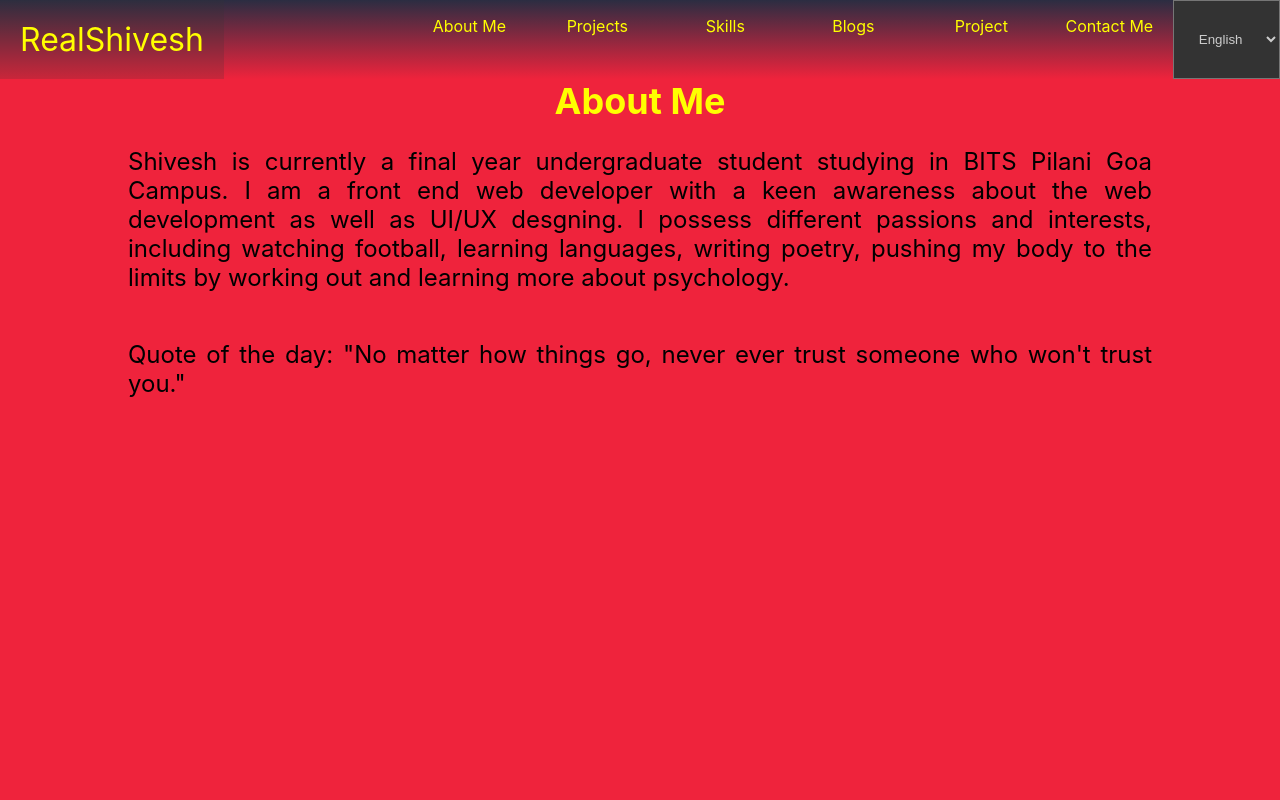
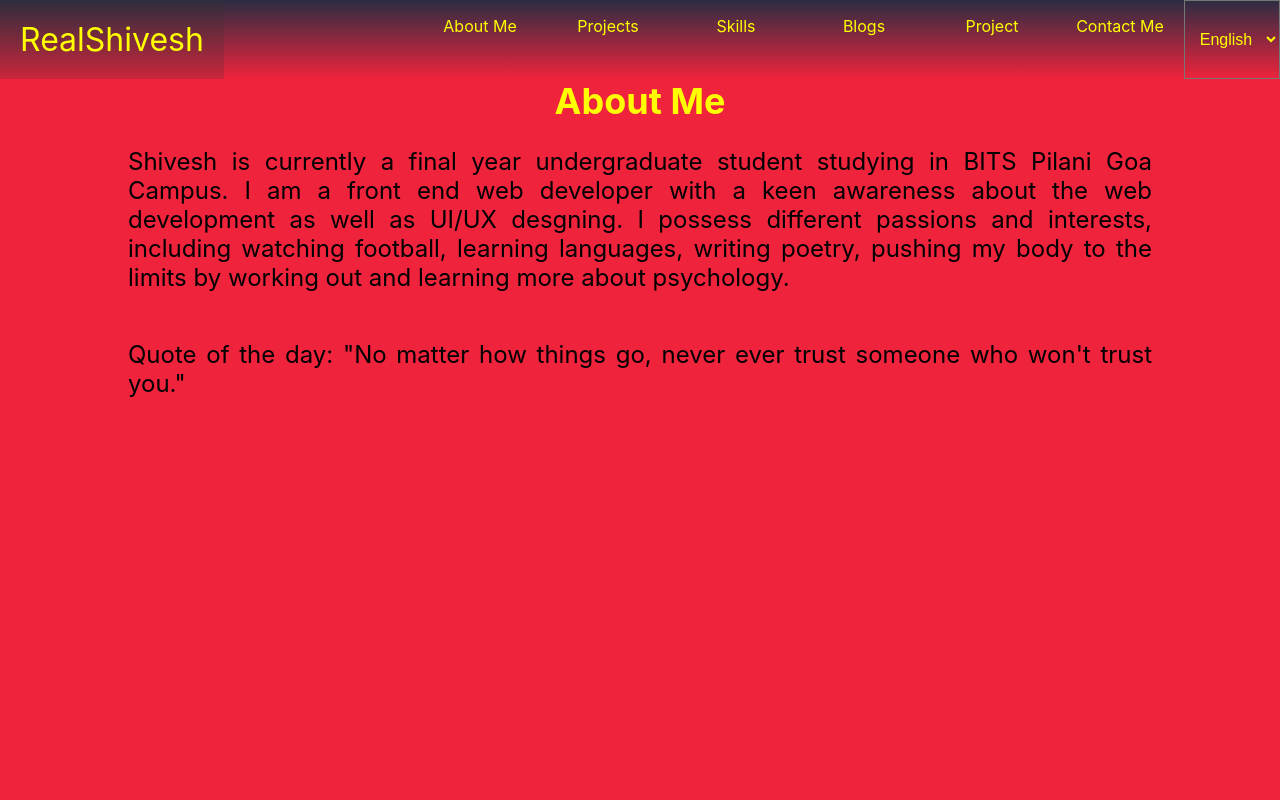
Before and after one commit to RealShivesh/portfolio, a React (Create React App) app: page / in a window 1280 px wide. Shown: the top 800 px of the page. Built offline with nearby package versions, Linux system fonts and the light colour scheme.

Commit message:
minor fix of language selector

```diff
--- a/src/styles/Navigation.styles.js
+++ b/src/styles/Navigation.styles.js
@@ -82,11 +82,17 @@ const BrandLink = styled.a`
 `
 
 const LanguageSelector = styled.select`
-  width: 8em;
-  background: #333;
-  color: #ccc;
-  padding: 1em;
+  font-size: 1rem;
+  width: 6em;
+  background: #cccccc00;
+  color: yellow;
+  padding: 0.2em;
   text-align: center;
+  & option {
+    background: #cccccc;
+    width: 6em;
+    padding: 0.2em;
+  }
 `
 
 export {
```
